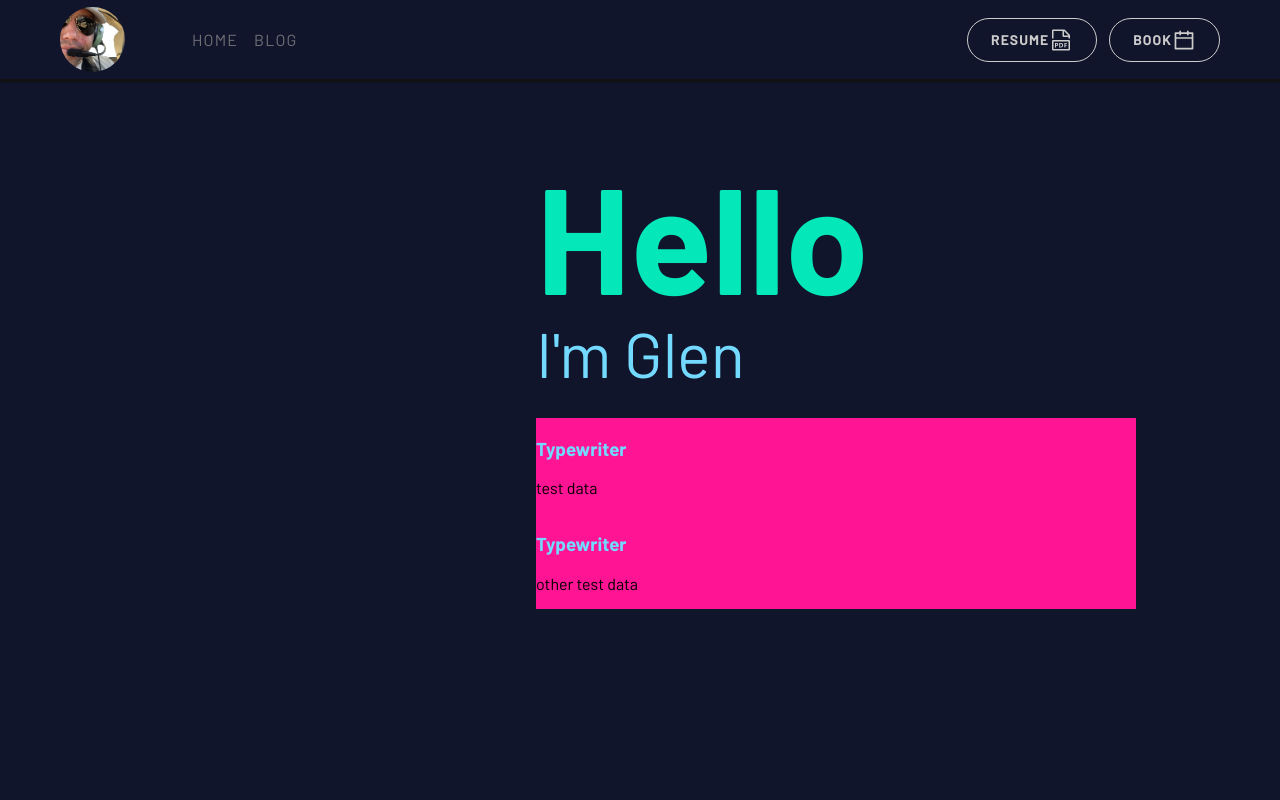
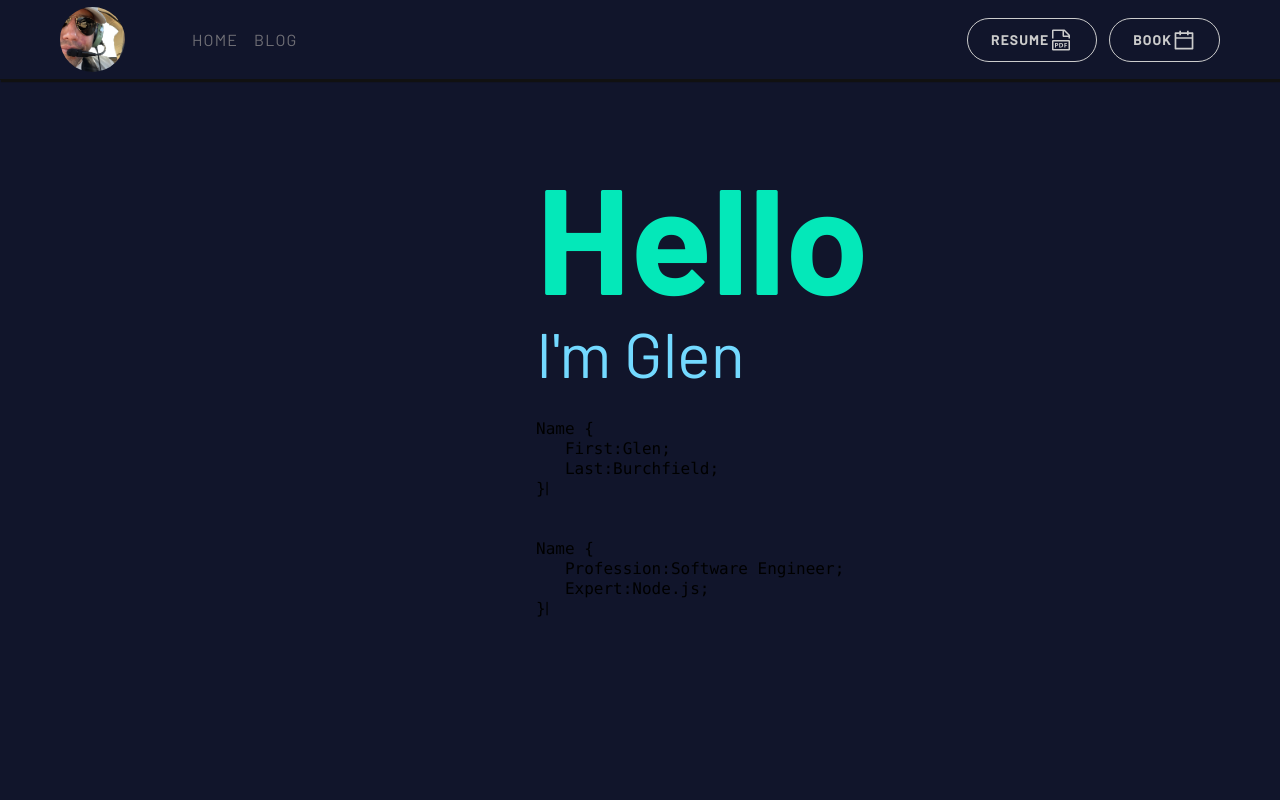
Before and after one commit to GlenCodez/glenned.com, a React (Create React App) app: page / in a window 1280 px wide. Shown: the top 800 px of the page. Built offline with nearby package versions, Linux system fonts and the light colour scheme.

Commit message:
WIP Typewriter

```diff
--- a/src/components/Typewriter/Typewriter.css
+++ b/src/components/Typewriter/Typewriter.css
@@ -1,5 +1,4 @@
 .typewriter {
-    background: deeppink;
     width: 600px;
     display: flex;
 }
--- a/src/components/Typewriter/Typewriter.tsx
+++ b/src/components/Typewriter/Typewriter.tsx
@@ -2,25 +2,54 @@ import './Typewriter.css';
 import {useEffect, useRef} from "react";
 
 type TypewriterProps = {
-    data: string
+    comment?: string
+    data: {
+        [key:string]: string
+    }
 }
 
-function Typewriter({data}:TypewriterProps){
-    const typewriterDataRef = useRef(null)
-    const containers = [
-        (<div className="typewriter-block"></div>)
-    ];
-
-    useEffect(() => {
-        const typewriterElement = typewriterDataRef.current;
-        console.log(typewriterElement)
-    }, [])
+function Typewriter({comment, data}:TypewriterProps){
 
     return (
         <div className="typewriter">
-            <div className="typewriter-data" ref={typewriterDataRef}>
-                <h3>Typewriter</h3>
-                <p>{data}</p>
+            <div id="sppb-addon-wrapper-1571746725182" className="sppb-addon-wrapper  sppb-wow fadeIn  sppb-animated" style={{ visibility: "visible", animationName: "fadeIn" }}>
+                <div id="sppb-addon-1571746725182" className=" sppb-wow fadeIn clearfix  sppb-animated"
+                     data-sppb-wow-duration="600ms" data-sppb-wow-delay="500ms"
+                     style={{visibility: "visible", animationDuration: "600ms", animationDelay: "500ms", animationName: "fadeIn" }}>
+                    <div className="sppb-addon sppb-addon-text-block  ">
+                        <div className="sppb-addon-content" style={{height: "120px"}}>
+                            <div id="typed-string" style={{display: "none"}}>
+                                <code>
+                                    {comment && <><span className="code_comment">// {comment}</span><br/></>}
+                                    <span className="code_selector">Name</span>
+                                    <span className="code_braces">&#123;</span><br/>
+                                    {
+                                        Object.entries(data).map(line => {
+                                            const [key,value] = line
+                                            return (
+                                                <>&nbsp; &nbsp;<span className="code_property">{key}:</span><span className="code_value">{value};</span> <br/></>
+                                            )
+                                        })
+                                    }
+                                    <span className="code_braces">&#125;</span>
+                                </code>
+                            </div>
+                            <code id="typed">
+                                {comment && <><span className="code_comment">// {comment}</span><br/></>}
+                                <span className="code_selector">Name</span> <span className="code_braces">&#123;</span><br/>
+                                {
+                                    Object.entries(data).map(line => {
+                                        const [key,value] = line
+                                        return (
+                                            <>&nbsp; &nbsp;<span className="code_property">{key}:</span><span className="code_value">{value};</span> <br/></>
+                                        )
+                                    })
+                                }
+                                <span className="code_braces">&#125;</span>
+                            </code><span className="typed-cursor typed-cursor--blink">|</span>
+                        </div>
+                    </div>
+                </div>
             </div>
         </div>
     )
--- a/src/pages/Home.tsx
+++ b/src/pages/Home.tsx
@@ -11,8 +11,8 @@ function Home() {
                 <div className="landing-right">
                     <h1 className="home-h1">Hello</h1>
                     <h3 className="home-h3">I'm Glen</h3>
-                    <Typewriter data="test data" />
-                    <Typewriter data="other test data" />
+                    <Typewriter data={{First: "Glen", Last: "Burchfield"}} />
+                    <Typewriter data={{Profession: "Software Engineer", Expert: "Node.js"}} />
                 </div>
             </section>
             <section className="timeline">
```
